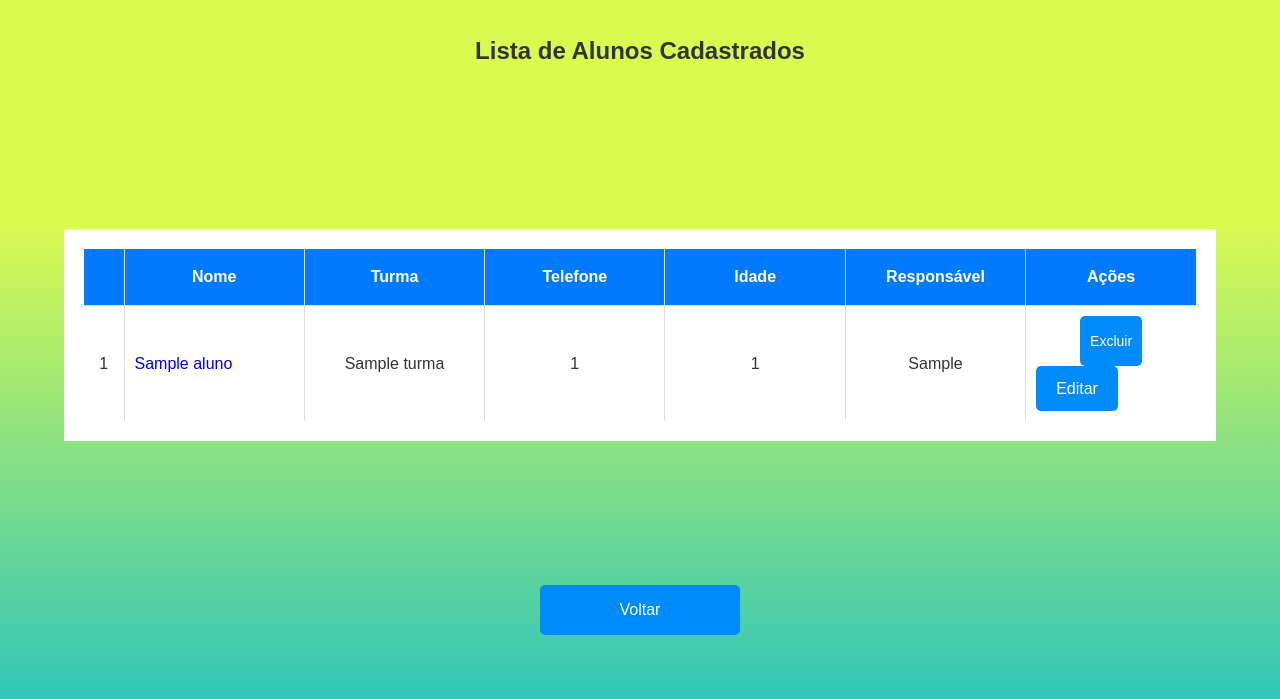
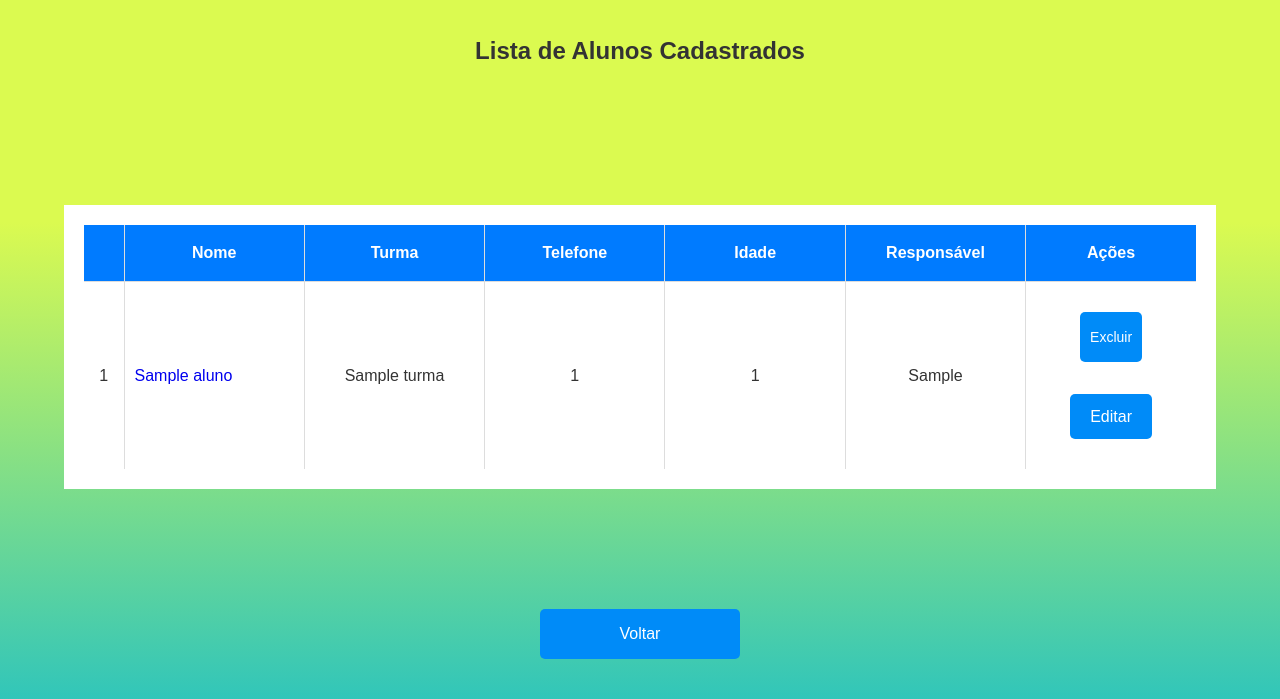
Before and after one commit to ThalesHenri/GestaoEscolar, a Django app: page /alunosDashboard/ in a window 1280 px wide. Shown: the part 58-757 px from the top of the page. Run offline with Django 5.2, Linux system fonts and the light colour scheme; a user stored in the database is signed in; tables that the repository leaves empty hold one stand-in row (values such as "Sample post").

Commit message:
front-end fix

```diff
--- a/siteDjango/main/static/style.css
+++ b/siteDjango/main/static/style.css
@@ -1726,3 +1726,14 @@ body {
 .blueButton:hover {
     background-color: #0073cc;
 }
+.buttonCase{
+    display: flex;
+    flex-direction: column;
+    gap: 2rem;
+    cursor: pointer;
+    padding: 20px;
+    align-items: center;
+    justify-content: center;
+
+
+}
```
